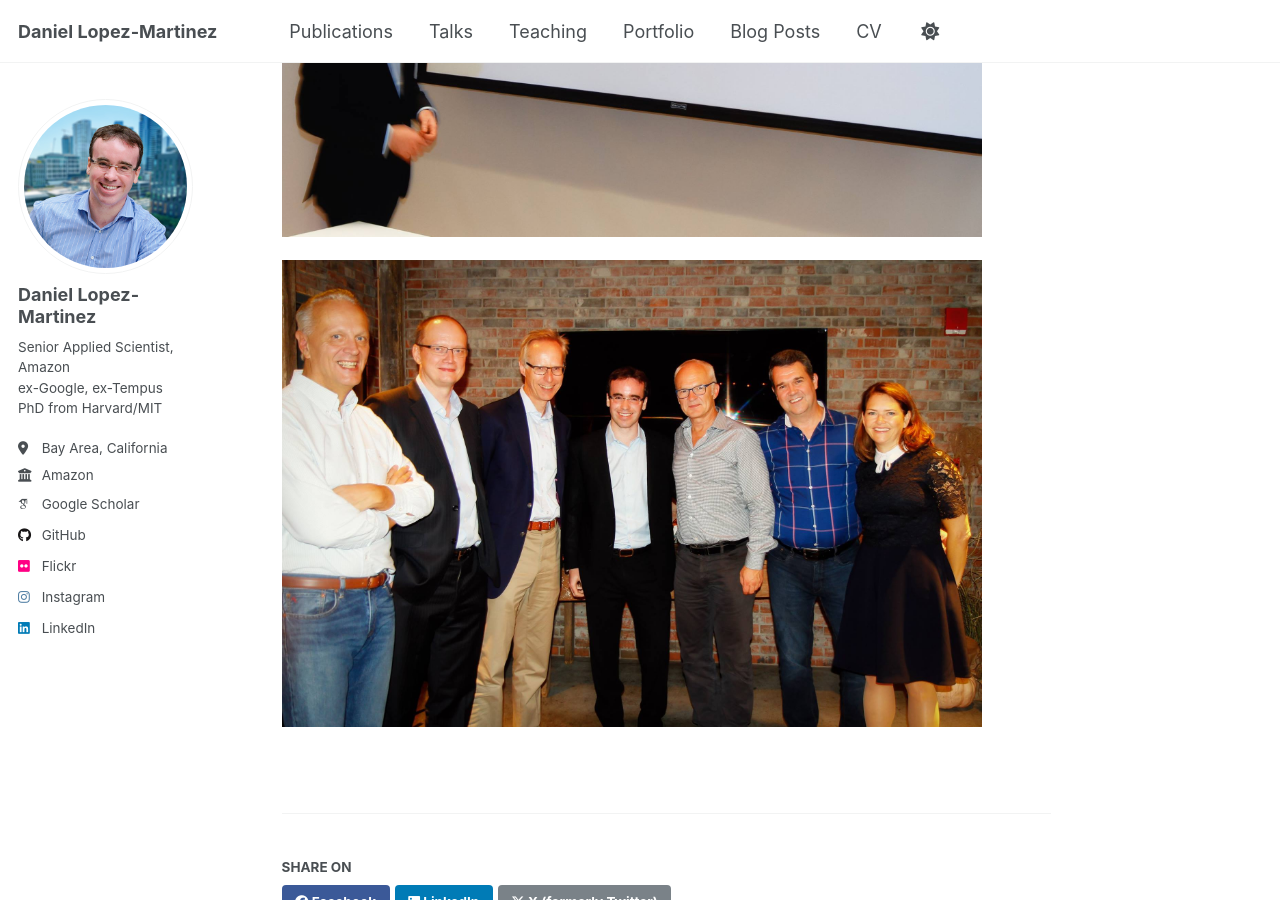
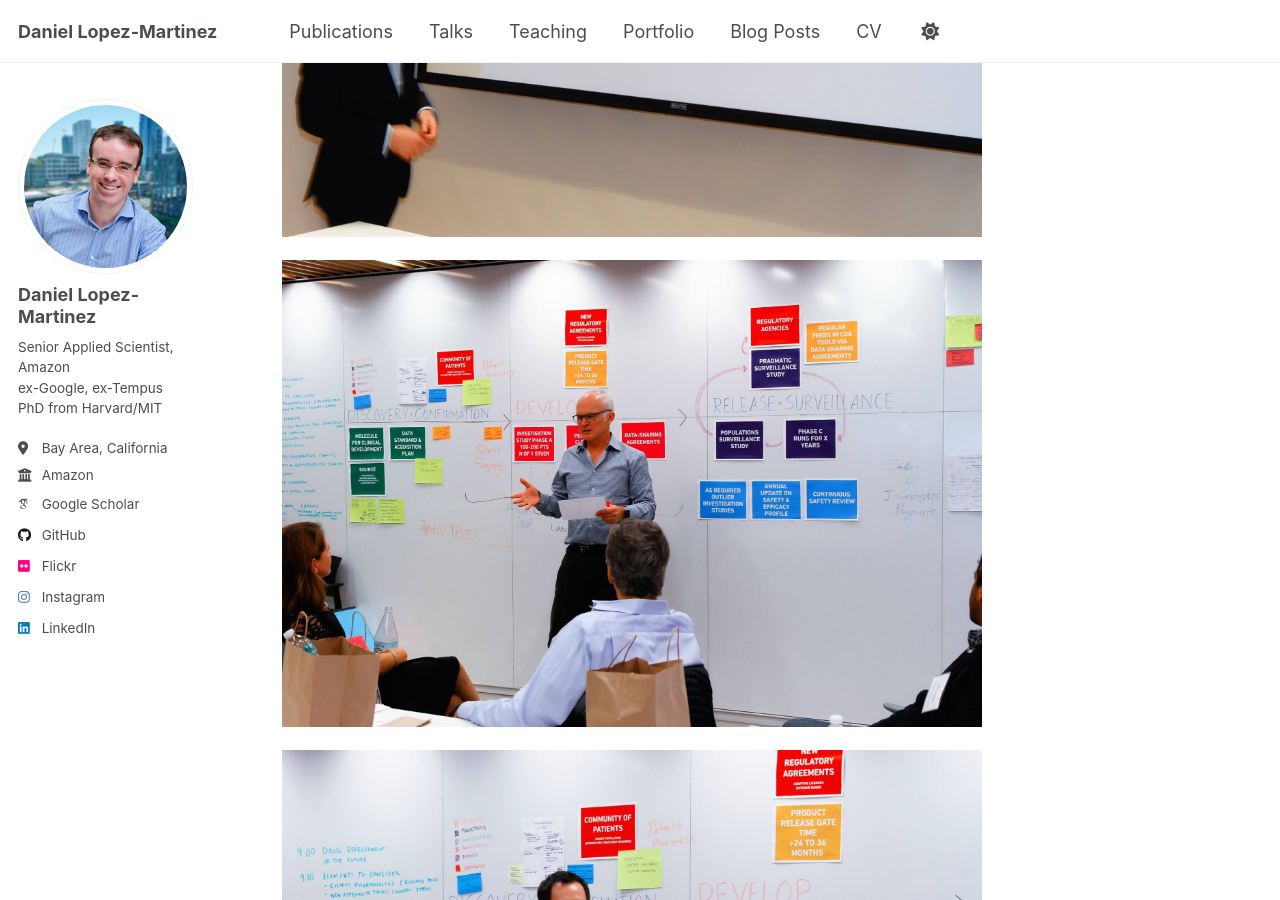
Before and after one commit to daniel-lopezmartinez/daniel-lopezmartinez.github.io, a Jekyll site: the page built from _talks/2016-10-07-drug-development-connected-world.md, in a window 1280 px wide and 900 px high, scrolled down 558 px. Built offline with Jekyll 4.4.1, drawn with Linux system fonts in a browser that asks for light colours; some web fonts are replaced; a script that is not in the unit is left out.

Commit message:
additional pics

```diff
--- a/_talks/2016-10-07-drug-development-connected-world.md
+++ b/_talks/2016-10-07-drug-development-connected-world.md
@@ -8,6 +8,9 @@ date: 2016-10-07
 location: "Cambridge, MA, USA"
 images:
   - /images/blog/2016-10-07-drug-development-talk.jpg
+  - /images/blog/2016-10-07-drug-development-workshop-1.jpg
+  - /images/blog/2016-10-07-drug-development-workshop-2.jpg
+  - /images/blog/2016-10-07-drug-development-workshop-3.jpg
   - /images/blog/2016-10-07-drug-development-group.jpg
 ---
 
@@ -15,4 +18,10 @@ I delivered a talk at the [MIT Media Lab](https://www.media.mit.edu/) during an
 
 <img src='/images/blog/2016-10-07-drug-development-talk.jpg' width="700" height="400" alt="Daniel Lopez-Martinez presenting on drug development in the connected world at the MIT Media Lab Industry Symposium, with the presentation slide visible behind him.">
 
+<img src='/images/blog/2016-10-07-drug-development-workshop-1.jpg' width="700" height="400" alt="Industry workshop participant speaking during the drug development symposium at the MIT Media Lab, with a whiteboard behind them.">
+
+<img src='/images/blog/2016-10-07-drug-development-workshop-2.jpg' width="700" height="400" alt="Industry workshop participant speaking during the drug development symposium at the MIT Media Lab, with a whiteboard behind them.">
+
+<img src='/images/blog/2016-10-07-drug-development-workshop-3.jpg' width="700" height="400" alt="Wide view of the workshop room showing multiple participants during the drug development in the connected world symposium at the MIT Media Lab.">
+
 <img src='/images/blog/2016-10-07-drug-development-group.jpg' width="700" height="400" alt="Daniel Lopez-Martinez at the center surrounded by key industry attendees from different companies at the MIT Media Lab Industry Symposium on drug development in the connected world.">
```
